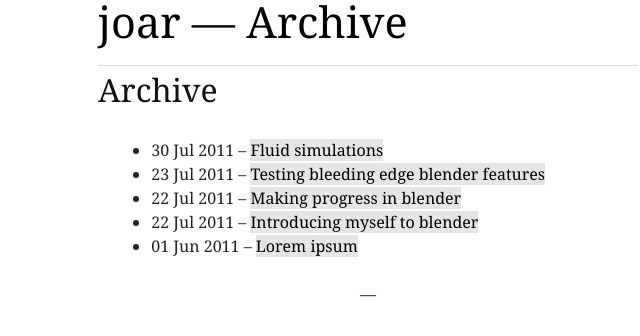
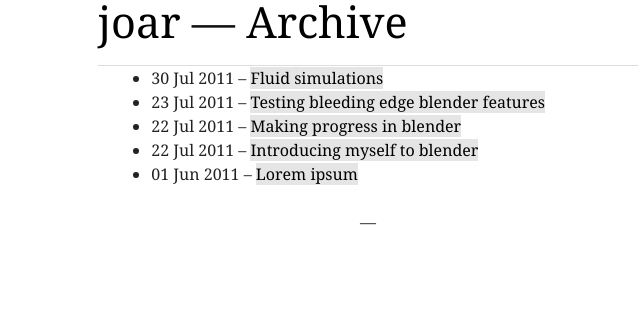
Before and after one commit to joar/jwandborg.github.com, a Jekyll site: the page built from archive.html, in a window 1280 px wide. Shown: the top 336 px of the page, without its empty margins (272-912 px from the left). Built offline with Jekyll 4.4.1, drawn with Linux system fonts in a browser that asks for light colours; nearby versions of some CDN libraries.

Commit message:
Removed h2 header from archive

```diff
--- a/archive.html
+++ b/archive.html
@@ -2,7 +2,6 @@
 layout: default
 title: Archive
 ---
-<h2>Archive</h2>
 <ul class="post-listing">
   {% for post in site.posts %}
   <li><span class="post-listing-date">{{ post.date | date_to_string }}</span> &ndash; <a href="{{ post.url }}">{{ post.title }}</a></li>
```
